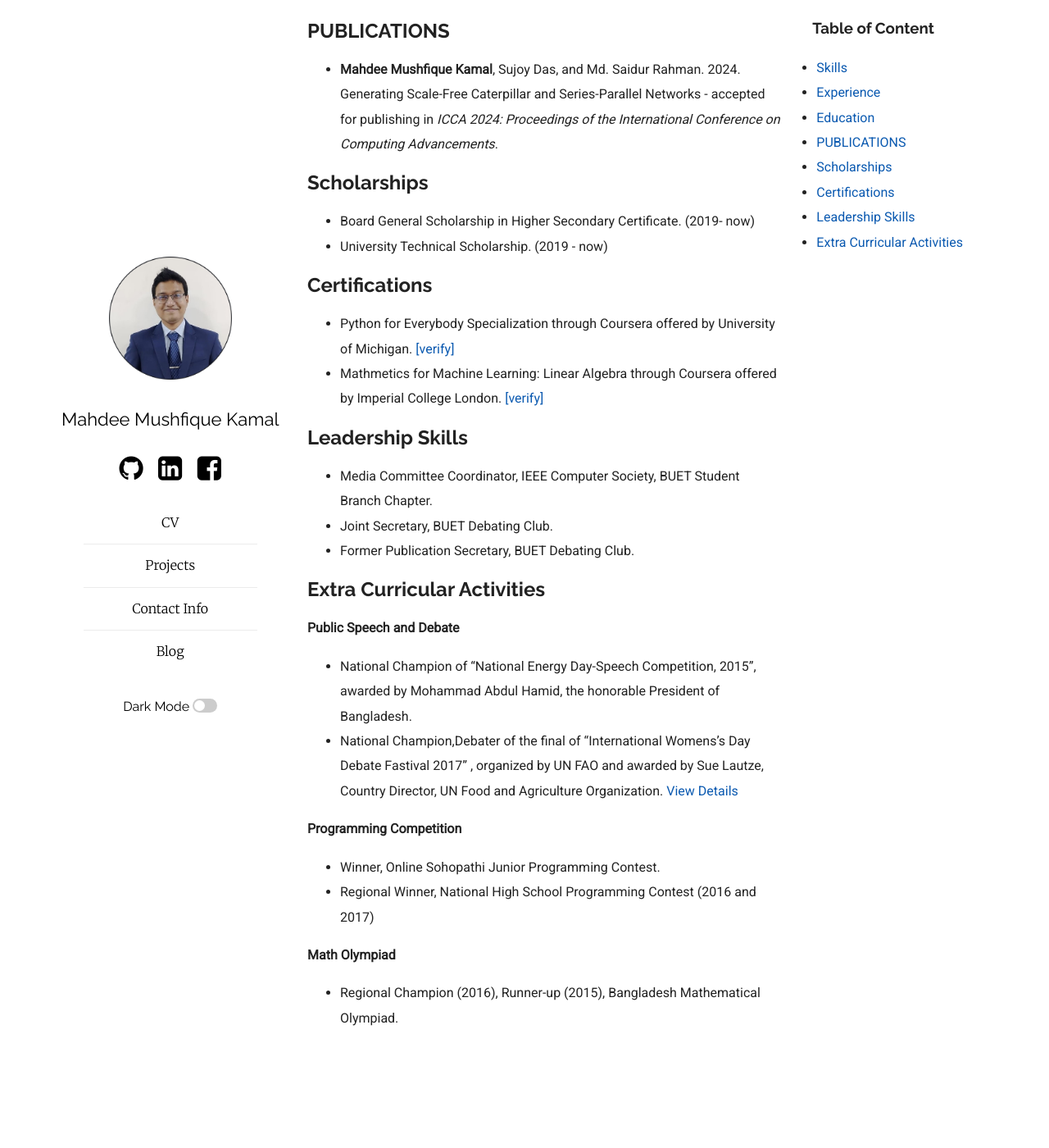
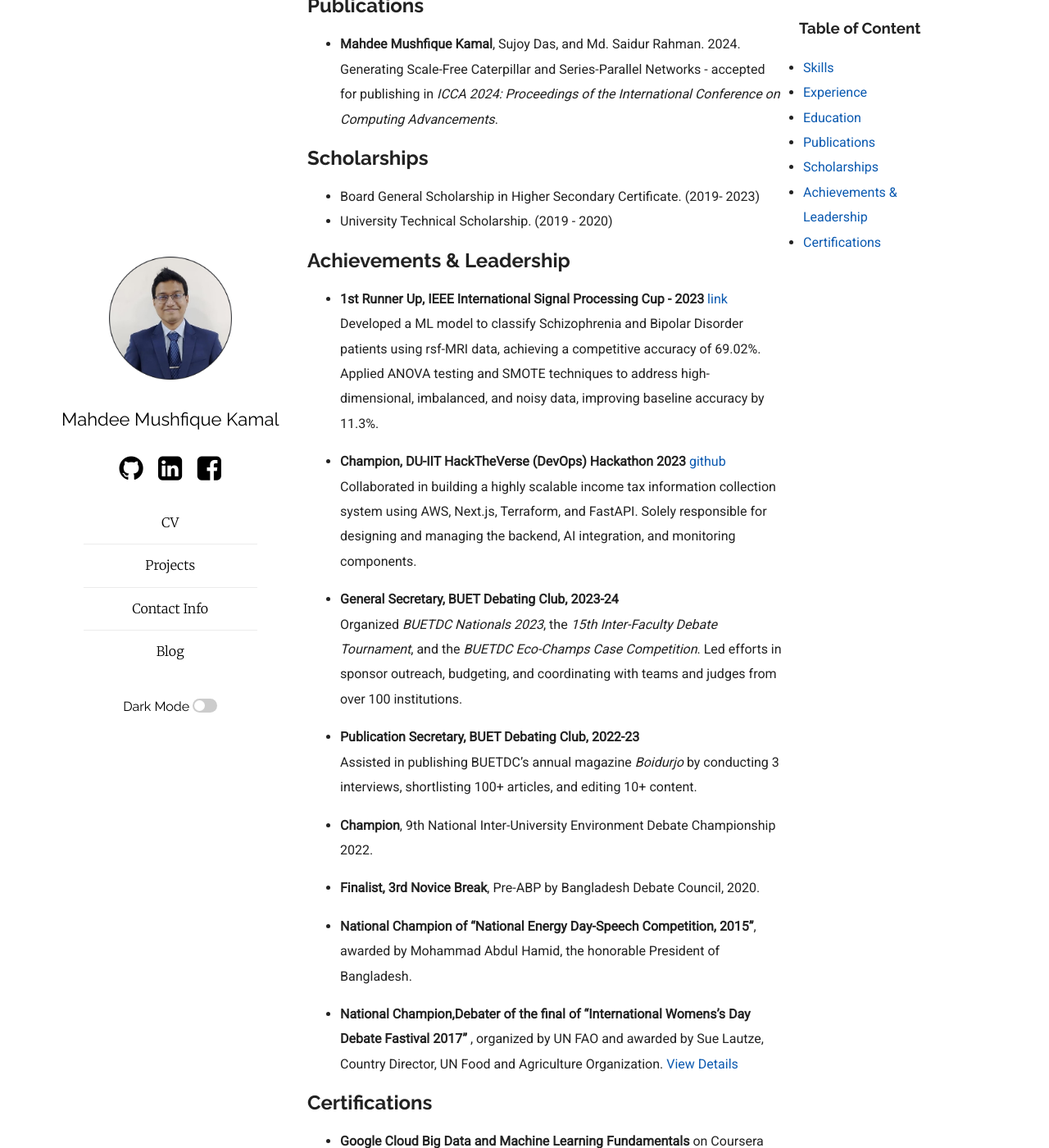
Before and after one commit to MahdeeMushfiqueKamal/MahdeeMushfiqueKamal.github.io, a Jekyll site: the page built from cv.md, in a window 1280 px wide and 1400 px high, scrolled down 1903 px. Shown: the whole window at 82% size. Built offline with Jekyll 4.4.1, drawn with Linux system fonts in a browser that asks for light colours; before the commit the page ends 3205 px from its top, so only the background shows below that; some of the changed text lies outside the part shown.

Commit message:
updated cv - eca

```diff
--- a/cv.md
+++ b/cv.md
@@ -15,61 +15,69 @@ title: Curriculum Vitae
 ## Experience
 
 **ELELEM Artificial Intelligence Ltd, London**
-*Software Engineer, AI*  - *Apr 2024 - Present*
-*Remote*
+*Software Engineer, AI* ; *Apr 2024 - Present* ; *Remote*
 - Designed and implemented an LLM-powered crawler and scraper using LangChain, retrieving answers from base URLs with a median response time of 4 seconds and 5.6 page visits per query.
 - Collaborated on designing and implementing the *ELELEM Snippet API* to retrieve snippets from curated websites using Elastic Hybrid Search, FAISS, and Vertex-AI Rerankin, achieving a median retrieval time of 200 ms for over 100K documents.
 
 **Concured Ltd, London**
-*Junior Data Engineer (Part-time)* - *Apr 2023 - Mar 2024*  - *Remote*
+*Junior Data Engineer (Part-time)* ; *Apr 2023 - Mar 2024*  ; *Remote*
 - Co-designed and built the *Concured Beacon API*, a data pipeline to capture and analyze 4M+ monthly user interaction data, utilizing BigQuery to derive session metrics such as average session duration, length, and click-through rates.
 - Co-developed and maintained the *Concured Recommendation API* using FastAPI, MongoDB, and BigQuery, efficiently handling 200K+ requests per week. Integrated caching of static recommendations using Redis, reducing average latency by 30%.
 
 **Concured Ltd, London**
-*Software Development Intern* - *Nov 2022 - Mar 2023* - *Remote*
+*Software Development Intern* ; *Nov 2022 - Mar 2023* ; *Remote*
 - Developed automated tests for backend systems using Postman & Pytest, implemented log-based metrics and alerts in GCP, leading to improved system monitoring and achieving 99.99% reliability.
 - Contributed to the incremental development of backend systems using Python and MongoDB, creating over 30+ pull requests to enhance system functionality.
 - Developed BigQuery-based analytics and dashboards using LookerStudio to evaluate 20+ metrics & machine learning model performance in A/B testing, resulting in enhanced analytics-driven insights.
 
 **cBLAST, University of Dhaka**
-*Bioinformatics Research Trainee*  - *Oct 2021 - Feb 2022*
+*Bioinformatics Research Trainee* ; *Oct 2021 - Feb 2022*
 - Analysis of Local Distribution of Short Sequences (LDSS) in the promoter region using **BioPython**.
 - Differentially Expressed Genes & Metabolomic Pathway Analysis using **Pandas**, **Numpy** and statistical methods.
 
 ## Education
 
-**Bangladesh University of Engineering and Technology**  - *Apr 2019 - June 2024*
-- Bachelor of Computer Science and Engineering  - *CGPA: 3.40/4.00*
+**Bangladesh University of Engineering and Technology**  ; *Apr 2019 - June 2024*
+- Bachelor of Computer Science and Engineering  ; *CGPA: 3.40/4.00*
 - Relevant Coursework: Object Oriented Programming, Data Structure & Algorithm I & II, Algorithm Engineering, Software Engineering, Information System Design.
 
-## PUBLICATIONS
+## Publications
 
 - **Mahdee Mushfique Kamal**, Sujoy Das, and Md. Saidur Rahman. 2024. Generating Scale-Free Caterpillar and Series-Parallel Networks - accepted for publishing in *ICCA 2024: Proceedings of the International Conference on Computing Advancements*.
 
 
 ## Scholarships
 
-- Board General Scholarship in Higher Secondary Certificate. (2019- now)
-- University Technical Scholarship. (2019 - now)
+- Board General Scholarship in Higher Secondary Certificate. (2019- 2023)
+- University Technical Scholarship. (2019 - 2020)
+
+## Achievements & Leadership
+
+- **1st Runner Up, IEEE International Signal Processing Cup - 2023** [link](https://signalprocessingsociety.org/community-involvement/ieee-signal-processing-cup-2023)
+  Developed a ML model to classify Schizophrenia and Bipolar Disorder patients using rsf-MRI data, achieving a competitive accuracy of 69.02%. Applied ANOVA testing and SMOTE techniques to address high-dimensional, imbalanced, and noisy data, improving baseline accuracy by 11.3%.
+
+- **Champion, DU-IIT HackTheVerse (DevOps) Hackathon 2023** [github](https://github.com/TaxWizard-BUET-Daredevils)
+  Collaborated in building a highly scalable income tax information collection system using AWS, Next.js, Terraform, and FastAPI. Solely responsible for designing and managing the backend, AI integration, and monitoring components.
+
+- **General Secretary, BUET Debating Club, 2023-24**
+  Organized *BUETDC Nationals 2023*, the *15th Inter-Faculty Debate Tournament*, and the *BUETDC Eco-Champs Case Competition*. Led efforts in sponsor outreach, budgeting, and coordinating with teams and judges from over 100 institutions.
+
+- **Publication Secretary, BUET Debating Club, 2022-23**
+  Assisted in publishing BUETDC's annual magazine *Boidurjo* by conducting 3 interviews, shortlisting 100+ articles, and editing 10+ content.
+
+- **Champion**, 9th National Inter-University Environment Debate Championship 2022.
+
+- **Finalist, 3rd Novice Break**, Pre-ABP by Bangladesh Debate Council, 2020.
+
+- **National Champion of "National Energy Day-Speech Competition, 2015"**, awarded by Mohammad Abdul Hamid, the honorable President of Bangladesh.
+
+- **National Champion,Debater of the final of "International Womens's Day Debate Fastival 2017"** , organized by UN FAO and awarded by Sue Lautze, Country Director, UN Food and Agriculture Organization.
+[View Details]({{"/eca" | relative_url}})
+
 
 ## Certifications
-- Python for Everybody Specialization through Coursera offered by University of Michigan. [[verify]](https://coursera.org/share/0f6d8d056dafb6e4d441d1a174b1d3b8)
-- Mathmetics for Machine Learning: Linear Algebra through Coursera offered by Imperial College London.  [[verify]](https://coursera.org/share/eeac85eab14a3f80aa1e8c53fe66abb3)
+- **Google Cloud Big Data and Machine Learning Fundamentals** on Coursera
+  Achieved a 96.33% grade while gaining expertise in the data-to-AI lifecycle on Google Cloud, building ML pipelines with Vertex AI and AutoML, Dataflow, and Pub/Sub. [Verify](https://coursera.org/share/38d2f70e828ca3bfc1d47be41c497225)
 
-## Leadership Skills
-- Media Committee Coordinator, IEEE Computer Society, BUET Student Branch Chapter.
-- Joint Secretary, BUET Debating Club.
-- Former Publication Secretary, BUET Debating Club.
-
-## Extra Curricular Activities
-**Public Speech and Debate**
-- National Champion of "National Energy Day-Speech Competition, 2015", awarded by Mohammad Abdul Hamid, the honorable President of Bangladesh.
-- National Champion,Debater of the final of "International Womens's Day Debate Fastival 2017" , organized by UN FAO and awarded by Sue Lautze, Country Director, UN Food and Agriculture Organization.
-[View Details]({{"/eca" | relative_url}})
-
-**Programming Competition**
-- Winner, Online Sohopathi Junior Programming Contest.
-- Regional Winner, National High School Programming Contest (2016 and 2017)
-
-**Math Olympiad**
-- Regional Champion (2016), Runner-up (2015), Bangladesh Mathematical Olympiad.
+- **Python Specialization by University of Michigan** on Coursera
+  Covered data structures, networked application program interfaces, databases, and developed a Capstone Project for data retrieval, processing, and visualization. [Verify](https://www.coursera.org/account/accomplishments/specialization/NFAP2WZB3RHU)
```
